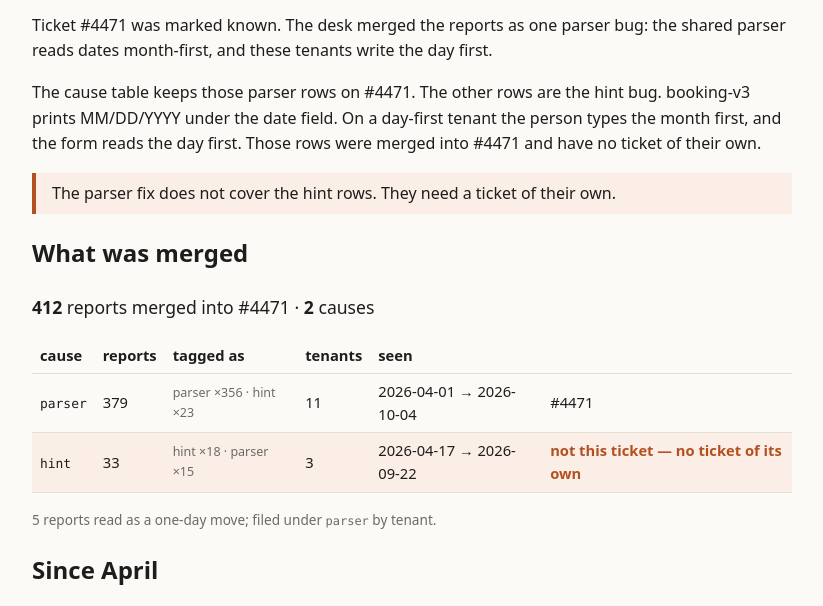
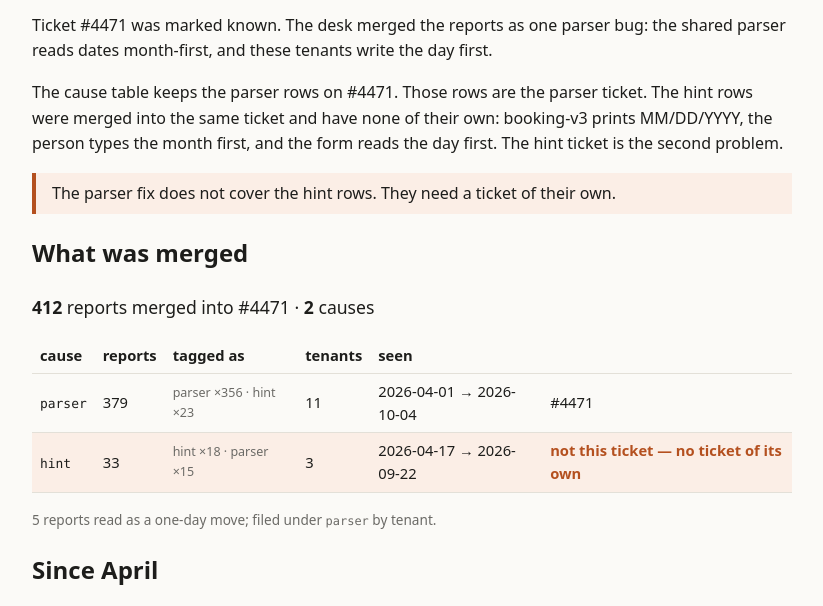
Before and after one commit to nickmckenney/what-it-shows, a plain HTML site: page docs/index.html in a window 1280 px wide. Shown: the part 135-741 px from the top of the page, without its empty margins (228-1051 px from the left). Drawn offline with Linux system fonts and the light colour scheme.

```diff
--- a/docs/index.html
+++ b/docs/index.html
@@ -50,7 +50,7 @@
   </header>
   <main>
     <p>Ticket #4471 was marked known. The desk merged the reports as one parser bug: the shared parser reads dates month-first, and these tenants write the day first.</p>
-    <p>The cause table keeps those parser rows on #4471. The other rows are the hint bug. booking-v3 prints MM/DD/YYYY under the date field. On a day-first tenant the person types the month first, and the form reads the day first. Those rows were merged into #4471 and have no ticket of their own.</p>
+    <p>The cause table keeps the parser rows on #4471. Those rows are the parser ticket. The hint rows were merged into the same ticket and have none of their own: booking-v3 prints MM/DD/YYYY, the person types the month first, and the form reads the day first. The hint ticket is the second problem.</p>
     <aside class="warn">The parser fix does not cover the hint rows. They need a ticket of their own.</aside>
     <h2>What was merged</h2>
     <p class="sum"><strong>412</strong> reports merged into #4471 · <strong>2</strong> causes</p>
```
Also changed, not shown: support-kb/rendered/4471-problems.html (+1 -1 lines), support-kb/rendered/index.html (+1 -1 lines), 1 other file.
